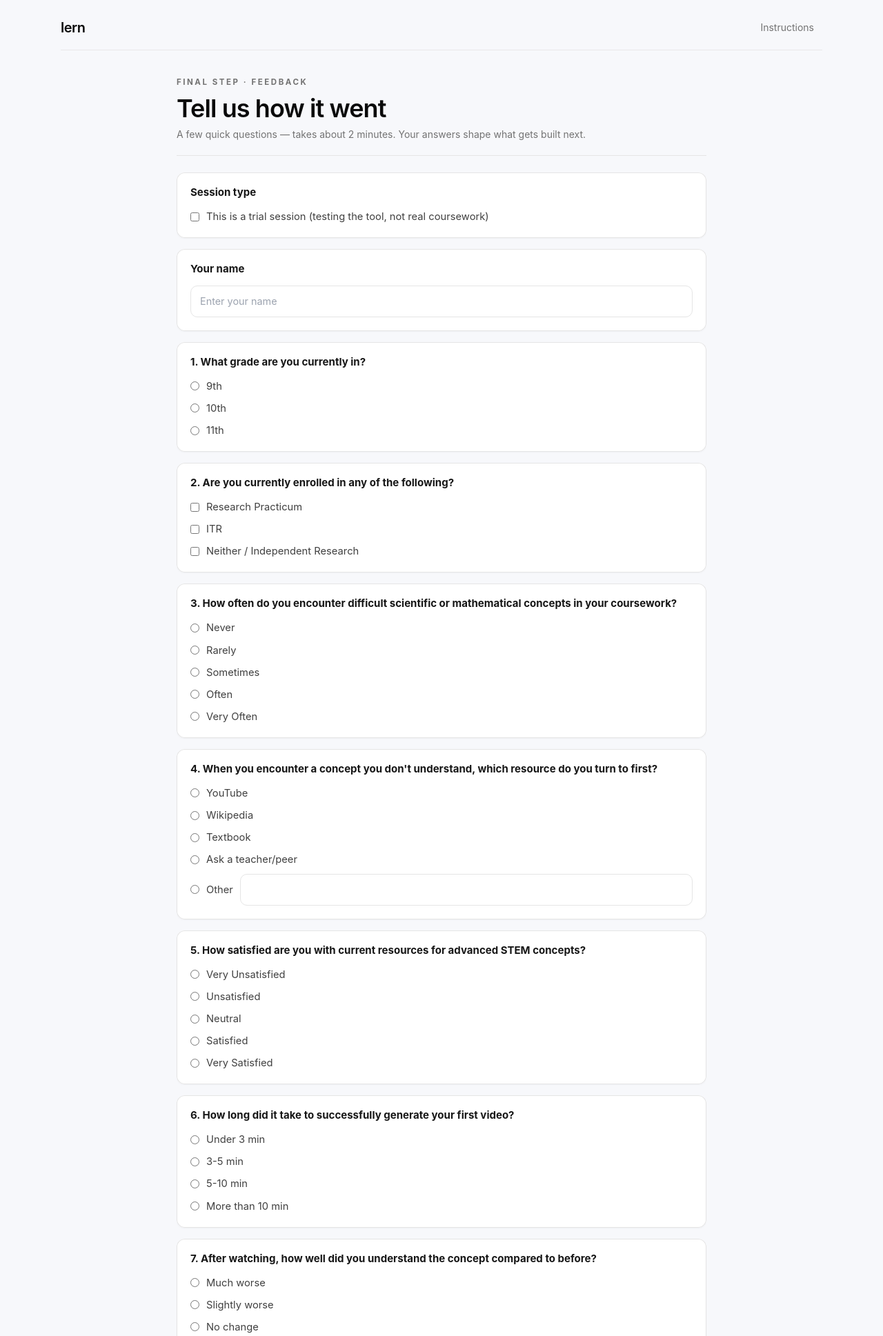
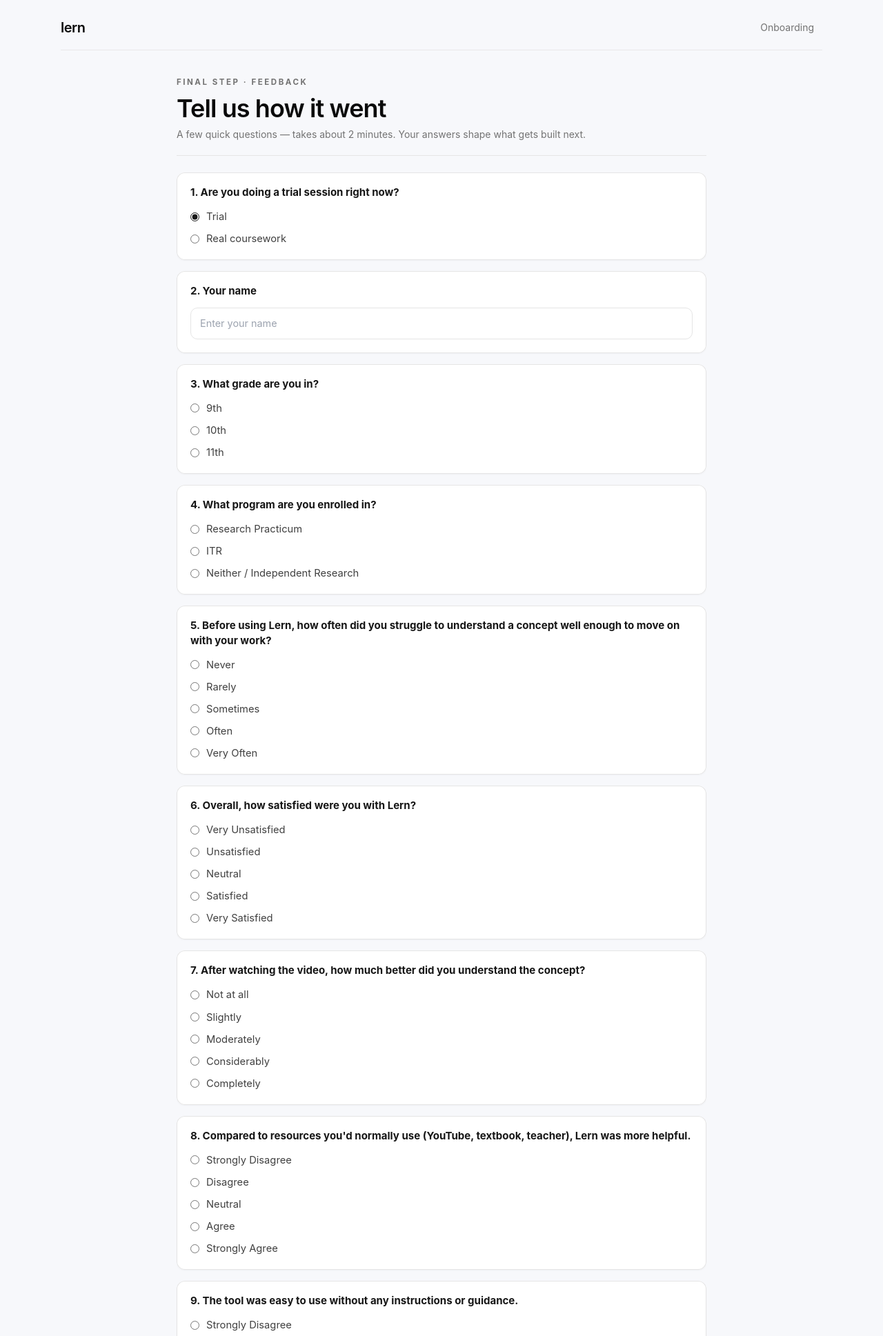
Before and after one commit to niyelhassan/edd, a Flask app: template app/templates/survey.html in a window 1280 px wide. Shown: the top 1937 px of the page at 69% size. Run offline with Flask 3, Linux system fonts and the light colour scheme; the template is opened without the code that fills it, so the values that code supplies are empty; some libraries are stand-ins or nearby versions.

Commit message:
wrap up commit

```diff
--- a/app/routes.py
+++ b/app/routes.py
@@ -47,14 +47,15 @@ RESULTS_CSV_FIELDNAMES = [
     "grade",
     "enrollment",
     "difficulty_frequency",
-    "first_resource",
-    "resource_satisfaction",
-    "first_video_time",
-    "understanding_change",
-    "video_quality",
-    "appropriate_length",
+    "overall_satisfaction",
+    "understanding_improvement",
+    "vs_normal_resources",
     "easy_without_guidance",
-    "use_again",
+    "had_difficulties",
+    "difficulties_detail",
+    "practicality",
+    "fair_price",
+    "recommend_likelihood",
     "improvement",
     "pre_score",
     "pre_percentage",
@@ -743,8 +744,6 @@ def submit_post_quiz(job_id: str):
         return redirect(url_for("main.post_quiz", job_id=job_id))
     post_score = _score_quiz(request.form, quiz)
     update_job(job_id, post_score=post_score)
-    updated_job = get_job(job_id) or {**job, "post_score": post_score}
-    _save_quiz_results_to_csv(job_id, updated_job)
     return redirect(url_for("main.results", job_id=job_id))
 
 
@@ -774,42 +773,21 @@ def submit_survey(job_id: str):
     if job is None:
         abort(404)
 
-    is_trial = "yes" if request.form.get("is_trial") == "on" else "no"
+    is_trial = request.form.get("is_trial", "yes").strip()
     name = request.form.get("name", "").strip()
     grade = request.form.get("grade", "").strip()
-    enrollment = "; ".join(request.form.getlist("enrollment"))
+    enrollment = request.form.get("enrollment", "").strip()
     difficulty_frequency = request.form.get("difficulty_frequency", "").strip()
-    first_resource = request.form.get("first_resource", "").strip()
-    first_resource_other = request.form.get("first_resource_other", "").strip()
-    if first_resource == "Other" and first_resource_other:
-        first_resource = f"Other: {first_resource_other}"
-    resource_satisfaction = request.form.get("resource_satisfaction", "").strip()
-    first_video_time = request.form.get("first_video_time", "").strip()
-    understanding_change = request.form.get("understanding_change", "").strip()
-    video_quality = request.form.get("video_quality", "").strip()
-    appropriate_length = request.form.get("appropriate_length", "").strip()
+    overall_satisfaction = request.form.get("overall_satisfaction", "").strip()
+    understanding_improvement = request.form.get("understanding_improvement", "").strip()
+    vs_normal_resources = request.form.get("vs_normal_resources", "").strip()
     easy_without_guidance = request.form.get("easy_without_guidance", "").strip()
-    use_again = request.form.get("use_again", "").strip()
+    had_difficulties = request.form.get("had_difficulties", "").strip()
+    difficulties_detail = request.form.get("difficulties_detail", "").strip()
+    practicality = request.form.get("practicality", "").strip()
+    fair_price = request.form.get("fair_price", "").strip()
+    recommend_likelihood = request.form.get("recommend_likelihood", "").strip()
     improvement = request.form.get("improvement", "").strip()
-
-    required_values = [
-        name,
-        grade,
-        enrollment,
-        difficulty_frequency,
-        first_resource,
-        resource_satisfaction,
-        first_video_time,
-        understanding_change,
-        video_quality,
-        appropriate_length,
-        easy_without_guidance,
-        use_again,
-        improvement,
-    ]
-    if any(not value for value in required_values) or first_resource == "Other":
-        flash("Please answer every feedback question before submitting.")
-        return redirect(url_for("main.survey", job_id=job_id))
 
     question_count = _quiz_question_count(job)
     pre_score = job.get("pre_score")
@@ -820,14 +798,15 @@ def submit_survey(job_id: str):
         "grade": grade,
         "enrollment": enrollment,
         "difficulty_frequency": difficulty_frequency,
-        "first_resource": first_resource,
-        "resource_satisfaction": resource_satisfaction,
-        "first_video_time": first_video_time,
-        "understanding_change": understanding_change,
-        "video_quality": video_quality,
-        "appropriate_length": appropriate_length,
+        "overall_satisfaction": overall_satisfaction,
+        "understanding_improvement": understanding_improvement,
+        "vs_normal_resources": vs_normal_resources,
         "easy_without_guidance": easy_without_guidance,
-        "use_again": use_again,
+        "had_difficulties": had_difficulties,
+        "difficulties_detail": difficulties_detail,
+        "practicality": practicality,
+        "fair_price": fair_price,
+        "recommend_likelihood": recommend_likelihood,
         "improvement": improvement,
     }
 
--- a/app/static/styles.css
+++ b/app/static/styles.css
@@ -45,7 +45,8 @@ body {
 }
 
 @keyframes pulse-glow {
-  0%, 100% {
+  0%,
+  100% {
     box-shadow: 0 0 0 0 rgba(23, 23, 23, 0.15);
   }
   50% {
@@ -106,9 +107,15 @@ body {
   animation: drift-in 500ms var(--ease-out) both;
 }
 
-.drift-in-delay-1 { animation-delay: 60ms; }
-.drift-in-delay-2 { animation-delay: 120ms; }
-.drift-in-delay-3 { animation-delay: 180ms; }
+.drift-in-delay-1 {
+  animation-delay: 60ms;
+}
+.drift-in-delay-2 {
+  animation-delay: 120ms;
+}
+.drift-in-delay-3 {
+  animation-delay: 180ms;
+}
 
 .field {
   width: 100%;
@@ -158,18 +165,24 @@ body {
 .btn-primary {
   background: rgb(23 23 23);
   color: white;
-  box-shadow: 0 1px 0 rgba(255, 255, 255, 0.08) inset, 0 8px 18px -10px rgba(15, 23, 42, 0.6);
+  box-shadow:
+    0 1px 0 rgba(255, 255, 255, 0.08) inset,
+    0 8px 18px -10px rgba(15, 23, 42, 0.6);
 }
 
 .btn-primary:hover {
   background: rgb(38 38 38);
   transform: translateY(-1px);
-  box-shadow: 0 1px 0 rgba(255, 255, 255, 0.08) inset, 0 12px 24px -10px rgba(15, 23, 42, 0.5);
+  box-shadow:
+    0 1px 0 rgba(255, 255, 255, 0.08) inset,
+    0 12px 24px -10px rgba(15, 23, 42, 0.5);
 }
 
 .btn-primary:active {
   transform: translateY(0) scale(0.97);
-  box-shadow: 0 1px 0 rgba(255, 255, 255, 0.08) inset, 0 4px 8px -4px rgba(15, 23, 42, 0.5);
+  box-shadow:
+    0 1px 0 rgba(255, 255, 255, 0.08) inset,
+    0 4px 8px -4px rgba(15, 23, 42, 0.5);
 }
 
 .btn-secondary {
@@ -211,7 +224,9 @@ body {
 
 .page-shell {
   animation: page-enter 400ms var(--ease-out) both;
-  transition: opacity 200ms ease, transform 200ms ease;
+  transition:
+    opacity 200ms ease,
+    transform 200ms ease;
 }
 
 .page-shell-leaving {
@@ -310,7 +325,11 @@ body {
   pointer-events: none;
   background:
     radial-gradient(60% 50% at 80% 0%, rgba(10, 10, 10, 0.07), transparent 70%),
-    radial-gradient(50% 50% at 0% 100%, rgba(10, 10, 10, 0.055), transparent 65%);
+    radial-gradient(
+      50% 50% at 0% 100%,
+      rgba(10, 10, 10, 0.055),
+      transparent 65%
+    );
 }
 
 /* Stagger entrance for slide content */
@@ -375,7 +394,6 @@ body {
   display: flex;
   flex-direction: column;
   width: 100%;
-  min-height: min(540px, 60vh);
   border-radius: 20px;
   background: white;
   border: 1px solid rgb(220 220 220);
@@ -412,19 +430,20 @@ body {
   display: grid;
   place-items: center;
   padding: 0;
-}
-
-.demo-window-placeholder {
-  display: grid;
-  place-items: center;
+  aspect-ratio: 4 /3;
+  flex: 0 0 auto;
+}
+
+.demo-window-video {
   width: 100%;
   height: 100%;
-}
-
-.demo-window-placeholder span {
-  font-size: 0.95rem;
-  font-weight: 600;
-  color: rgb(115 115 115);
+  display: block;
+  object-fit: cover;
+  background: rgb(10 10 10);
+}
+
+.demo-window-video::-webkit-media-controls {
+  display: none !important;
 }
 
 /* Slide 1 — hero glyph */
@@ -639,8 +658,16 @@ body {
   position: absolute;
   inset: 0;
   background:
-    radial-gradient(ellipse at 30% 30%, rgba(255, 255, 255, 0.08), transparent 50%),
-    radial-gradient(ellipse at 70% 70%, rgba(255, 255, 255, 0.06), transparent 50%),
+    radial-gradient(
+      ellipse at 30% 30%,
+      rgba(255, 255, 255, 0.08),
+      transparent 50%
+    ),
+    radial-gradient(
+      ellipse at 70% 70%,
+      rgba(255, 255, 255, 0.06),
+      transparent 50%
+    ),
     rgb(10 10 10);
 }
 .demo-player-canvas svg {
@@ -1250,7 +1277,9 @@ body {
   font-size: 0.78rem;
   font-weight: 750;
   backdrop-filter: blur(12px);
-  transition: background 160ms ease, border-color 160ms ease;
+  transition:
+    background 160ms ease,
+    border-color 160ms ease;
 }
 
 .chapter-toggle:hover,
@@ -1278,7 +1307,9 @@ body {
   pointer-events: none;
   transform: translateY(-6px) scale(0.98);
   transform-origin: top right;
-  transition: opacity 180ms ease, transform 180ms ease;
+  transition:
+    opacity 180ms ease,
+    transform 180ms ease;
   backdrop-filter: blur(18px);
 }
 
@@ -1308,7 +1339,9 @@ body {
   background: transparent;
   padding: 8px;
   text-align: left;
-  transition: background 160ms ease, color 160ms ease;
+  transition:
+    background 160ms ease,
+    color 160ms ease;
 }
 
 .chapter-item:not(:disabled) {
--- a/app/templates/base.html
+++ b/app/templates/base.html
@@ -31,7 +31,7 @@
           <a
             href="{{ url_for('main.hello') }}"
             class="rounded-md px-3 py-1.5 text-neutral-500 transition hover:bg-neutral-100 hover:text-neutral-950"
-            >Instructions</a
+            >Onboarding</a
           >
         </nav>
       </header>
@@ -47,17 +47,27 @@
         {% endfor %}
       </section>
       {% endif %} {% endwith %}
-      <main class="page-shell space-y-6">{% block content %}{% endblock %}</main>
+      <main class="page-shell space-y-6">
+        {% block content %}{% endblock %}
+      </main>
     </div>
     <script>
       (() => {
         const shell = document.querySelector(".page-shell");
-        if (!shell || window.matchMedia("(prefers-reduced-motion: reduce)").matches) return;
+        if (
+          !shell ||
+          window.matchMedia("(prefers-reduced-motion: reduce)").matches
+        )
+          return;
         document.addEventListener("click", (event) => {
           const link = event.target.closest("a[href]");
           if (!link || link.target || link.hasAttribute("download")) return;
           const url = new URL(link.href, window.location.href);
-          if (url.origin !== window.location.origin || url.pathname === window.location.pathname && url.hash) return;
+          if (
+            url.origin !== window.location.origin ||
+            (url.pathname === window.location.pathname && url.hash)
+          )
+            return;
           shell.classList.add("page-shell-leaving");
         });
       })();
--- a/app/templates/survey.html
+++ b/app/templates/survey.html
@@ -10,212 +10,103 @@
     </p>
   </div>
 
+  <div id="validation-error" class="hidden rounded-lg border border-red-200 bg-red-50 px-4 py-3 text-sm text-red-800">
+    Please answer every question before submitting.
+  </div>
+
   <form
+    id="survey-form"
     method="post"
     action="{{ url_for('main.submit_survey', job_id=job.id) }}"
     class="survey-form"
+    novalidate
   >
     <fieldset>
-      <legend>Session type</legend>
-      <label>
-        <input type="checkbox" name="is_trial" />
-        This is a trial session (testing the tool, not real coursework)
-      </label>
+      <legend>1. Are you doing a trial session right now?</legend>
+      <label><input type="radio" name="is_trial" value="yes" checked /> Trial</label>
+      <label><input type="radio" name="is_trial" value="no" /> Real coursework</label>
     </fieldset>
 
     <fieldset>
-      <legend>Your name</legend>
-      <label
-        ><input
-          type="text"
-          name="name"
-          class="field"
-          required
-          placeholder="Enter your name"
-      /></label>
+      <legend>2. Your name</legend>
+      <label><input type="text" name="name" class="field" placeholder="Enter your name" /></label>
     </fieldset>
 
     <fieldset>
-      <legend>1. What grade are you currently in?</legend>
-      <label
-        ><input type="radio" name="grade" value="9th" required /> 9th</label
-      >
+      <legend>3. What grade are you in?</legend>
+      <label><input type="radio" name="grade" value="9th" /> 9th</label>
       <label><input type="radio" name="grade" value="10th" /> 10th</label>
       <label><input type="radio" name="grade" value="11th" /> 11th</label>
     </fieldset>
 
     <fieldset>
-      <legend>2. Are you currently enrolled in any of the following?</legend>
-      <label
-        ><input type="checkbox" name="enrollment" value="Research Practicum" required />
-        Research Practicum</label
-      >
-      <label><input type="checkbox" name="enrollment" value="ITR" /> ITR</label>
-      <label
-        ><input
-          type="checkbox"
-          name="enrollment"
-          value="Neither / Independent Research"
-        />
-        Neither / Independent Research</label
-      >
+      <legend>4. What program are you enrolled in?</legend>
+      <label><input type="radio" name="enrollment" value="Research Practicum" /> Research Practicum</label>
+      <label><input type="radio" name="enrollment" value="ITR" /> ITR</label>
+      <label><input type="radio" name="enrollment" value="Neither / Independent Research" /> Neither / Independent Research</label>
     </fieldset>
 
-    {% set frequency = ["Never", "Rarely", "Sometimes", "Often", "Very Often"]
-    %} {% set satisfaction = ["Very Unsatisfied", "Unsatisfied", "Neutral",
-    "Satisfied", "Very Satisfied"] %} {% set time_options = ["Under 3 min", "3-5
-    min", "5-10 min", "More than 10 min"] %} {% set better_options = ["Much
-    worse", "Slightly worse", "No change", "Slightly better", "Much better"] %}
-    {% set quality = ["Very Poor", "Poor", "Neutral", "Good", "Excellent"] %} {%
-    set agreement = ["Strongly Disagree", "Disagree", "Neutral", "Agree",
-    "Strongly Agree"] %} {% set likelihood = ["Very Unlikely", "Unlikely",
-    "Neutral", "Likely", "Very Likely"] %}
+    {% set frequency = ["Never", "Rarely", "Sometimes", "Often", "Very Often"] %}
+    {% set satisfaction = ["Very Unsatisfied", "Unsatisfied", "Neutral", "Satisfied", "Very Satisfied"] %}
+    {% set improvement_scale = ["Not at all", "Slightly", "Moderately", "Considerably", "Completely"] %}
+    {% set agreement = ["Strongly Disagree", "Disagree", "Neutral", "Agree", "Strongly Agree"] %}
+    {% set practicality_scale = ["Not practical", "Slightly practical", "Somewhat practical", "Practical", "Very practical"] %}
+    {% set likelihood = ["Very Unlikely", "Unlikely", "Neutral", "Likely", "Very Likely"] %}
 
     <fieldset>
-      <legend>
-        3. How often do you encounter difficult scientific or mathematical
-        concepts in your coursework?
-      </legend>
-      {% for option in frequency %}<label
-        ><input
-          type="radio"
-          name="difficulty_frequency"
-          value="{{ option }}"
-          required
-        />
-        {{ option }}</label
-      >{% endfor %}
+      <legend>5. Before using Lern, how often did you struggle to understand a concept well enough to move on with your work?</legend>
+      {% for option in frequency %}<label><input type="radio" name="difficulty_frequency" value="{{ option }}" /> {{ option }}</label>{% endfor %}
     </fieldset>
 
     <fieldset>
-      <legend>
-        4. When you encounter a concept you don't understand, which resource do
-        you turn to first?
-      </legend>
-      {% for option in ["YouTube", "Wikipedia", "Textbook", "Ask a
-      teacher/peer"] %}<label
-        ><input
-          type="radio"
-          name="first_resource"
-          value="{{ option }}"
-          required
-        />
-        {{ option }}</label
-      >{% endfor %}
-      <label class="other-field"
-        ><input type="radio" name="first_resource" value="Other" /> Other
-        <input
-          type="text"
-          name="first_resource_other"
-          class="field"
-          aria-label="Other resource"
-      /></label>
+      <legend>6. Overall, how satisfied were you with Lern?</legend>
+      {% for option in satisfaction %}<label><input type="radio" name="overall_satisfaction" value="{{ option }}" /> {{ option }}</label>{% endfor %}
     </fieldset>
 
     <fieldset>
-      <legend>
-        5. How satisfied are you with current resources for advanced STEM
-        concepts?
-      </legend>
-      {% for option in satisfaction %}<label
-        ><input
-          type="radio"
-          name="resource_satisfaction"
-          value="{{ option }}"
-          required
-        />
-        {{ option }}</label
-      >{% endfor %}
+      <legend>7. After watching the video, how much better did you understand the concept?</legend>
+      {% for option in improvement_scale %}<label><input type="radio" name="understanding_improvement" value="{{ option }}" /> {{ option }}</label>{% endfor %}
     </fieldset>
 
     <fieldset>
-      <legend>
-        6. How long did it take to successfully generate your first video?
-      </legend>
-      {% for option in time_options %}<label
-        ><input
-          type="radio"
-          name="first_video_time"
-          value="{{ option }}"
-          required
-        />
-        {{ option }}</label
-      >{% endfor %}
+      <legend>8. Compared to resources you'd normally use (YouTube, textbook, teacher), Lern was more helpful.</legend>
+      {% for option in agreement %}<label><input type="radio" name="vs_normal_resources" value="{{ option }}" /> {{ option }}</label>{% endfor %}
     </fieldset>
 
     <fieldset>
-      <legend>
-        7. After watching, how well did you understand the concept compared to
-        before?
-      </legend>
-      {% for option in better_options %}<label
-        ><input
-          type="radio"
-          name="understanding_change"
-          value="{{ option }}"
-          required
-        />
-        {{ option }}</label
-      >{% endfor %}
+      <legend>9. The tool was easy to use without any instructions or guidance.</legend>
+      {% for option in agreement %}<label><input type="radio" name="easy_without_guidance" value="{{ option }}" /> {{ option }}</label>{% endfor %}
     </fieldset>
 
     <fieldset>
-      <legend>
-        8. How would you rate the quality and clarity of the video?
-      </legend>
-      {% for option in quality %}<label
-        ><input
-          type="radio"
-          name="video_quality"
-          value="{{ option }}"
-          required
-        />
-        {{ option }}</label
-      >{% endfor %}
+      <legend>10. Did you run into any problems or confusing steps while using Lern?</legend>
+      <label><input type="radio" name="had_difficulties" value="Yes" /> Yes</label>
+      <label><input type="radio" name="had_difficulties" value="No" /> No</label>
+      <label id="difficulties-detail-label" class="block" style="display:none">
+        Please describe what went wrong:
+        <textarea name="difficulties_detail" rows="3" class="field" aria-label="Difficulties description"></textarea>
+      </label>
     </fieldset>
 
     <fieldset>
-      <legend>
-        9. The video was an appropriate length for explaining the concept.
-      </legend>
-      {% for option in agreement %}<label
-        ><input
-          type="radio"
-          name="appropriate_length"
-          value="{{ option }}"
-          required
-        />
-        {{ option }}</label
-      >{% endfor %}
+      <legend>11. How practical is Lern for your regular coursework — could you realistically use it on your own?</legend>
+      {% for option in practicality_scale %}<label><input type="radio" name="practicality" value="{{ option }}" /> {{ option }}</label>{% endfor %}
     </fieldset>
 
     <fieldset>
-      <legend>
-        10. The tool was easy to use without guidance or instruction.
-      </legend>
-      {% for option in agreement %}<label
-        ><input
-          type="radio"
-          name="easy_without_guidance"
-          value="{{ option }}"
-          required
-        />
-        {{ option }}</label
-      >{% endfor %}
+      <legend>12. If Lern were a paid subscription, what monthly price would feel fair?</legend>
+      {% for option in ["Free only", "$1–$5", "$6–$15", "$16–$30", "$30+"] %}<label><input type="radio" name="fair_price" value="{{ option }}" /> {{ option }}</label>{% endfor %}
     </fieldset>
 
     <fieldset>
-      <legend>11. How likely are you to use this tool again?</legend>
-      {% for option in likelihood %}<label
-        ><input type="radio" name="use_again" value="{{ option }}" required />
-        {{ option }}</label
-      >{% endfor %}
+      <legend>13. How likely are you to recommend Lern to a classmate?</legend>
+      {% for option in likelihood %}<label><input type="radio" name="recommend_likelihood" value="{{ option }}" /> {{ option }}</label>{% endfor %}
     </fieldset>
 
     <fieldset>
-      <legend>12. What is one thing you would change or improve?</legend>
+      <legend>14. What one change would make Lern significantly more useful to you?</legend>
       <label class="block">
-        <textarea name="improvement" rows="5" class="field" required></textarea>
+        <textarea name="improvement" rows="5" class="field"></textarea>
       </label>
     </fieldset>
 
@@ -223,34 +114,39 @@
       <a href="{{ url_for('main.results', job_id=job.id) }}" class="text-sm text-neutral-500 hover:text-neutral-950">
         ← Back to results
       </a>
-      <button class="btn-primary">Submit feedback →</button>
+      <button type="submit" class="btn-primary">Submit feedback →</button>
     </div>
   </form>
 </section>
 <script>
-  (function () {
-    const enrollment = Array.from(document.querySelectorAll('input[name="enrollment"]'));
-    if (!enrollment.length) return;
-    function syncEnrollmentRequired() {
-      const hasSelection = enrollment.some((input) => input.checked);
-      enrollment.forEach((input) => {
-        input.required = !hasSelection;
-      });
+  const difficultiesRadios = document.querySelectorAll('input[name="had_difficulties"]');
+  const difficultiesDetail = document.getElementById("difficulties-detail-label");
+  function syncDifficulties() {
+    const yes = document.querySelector('input[name="had_difficulties"][value="Yes"]')?.checked;
+    difficultiesDetail.style.display = yes ? "block" : "none";
+  }
+  difficultiesRadios.forEach((r) => r.addEventListener("change", syncDifficulties));
+
+  document.getElementById("survey-form").addEventListener("submit", function (e) {
+    const radioFields = [
+      "grade", "enrollment", "difficulty_frequency", "overall_satisfaction",
+      "understanding_improvement", "vs_normal_resources", "easy_without_guidance",
+      "had_difficulties", "practicality", "fair_price", "recommend_likelihood",
+    ];
+    const allRadiosFilled = radioFields.every(
+      (f) => document.querySelector(`input[name="${f}"]:checked`)
+    );
+    const nameFilled = document.querySelector('input[name="name"]')?.value.trim();
+    const improvementFilled = document.querySelector('textarea[name="improvement"]')?.value.trim();
+    const yesChecked = document.querySelector('input[name="had_difficulties"][value="Yes"]')?.checked;
+    const detailFilled = !yesChecked || document.querySelector('textarea[name="difficulties_detail"]')?.value.trim();
+
+    if (!allRadiosFilled || !nameFilled || !improvementFilled || !detailFilled) {
+      e.preventDefault();
+      const banner = document.getElementById("validation-error");
+      banner.classList.remove("hidden");
+      banner.scrollIntoView({ behavior: "smooth", block: "center" });
     }
-    enrollment.forEach((input) => input.addEventListener("change", syncEnrollmentRequired));
-    syncEnrollmentRequired();
-  })();
-
-  (function () {
-    const otherRadio = document.querySelector('input[name="first_resource"][value="Other"]');
-    const otherText = document.querySelector('input[name="first_resource_other"]');
-    if (!otherRadio || !otherText) return;
-    const radios = Array.from(document.querySelectorAll('input[name="first_resource"]'));
-    function syncOtherRequired() {
-      otherText.required = otherRadio.checked;
-    }
-    radios.forEach((input) => input.addEventListener("change", syncOtherRequired));
-    syncOtherRequired();
-  })();
+  });
 </script>
 {% endblock %}
--- a/app/templates/thanks.html
+++ b/app/templates/thanks.html
@@ -1,5 +1,5 @@
 {% extends "base.html" %} {% block site_header %}{% endblock %} {% block content %}
-<section class="grid min-h-[70vh] place-items-center">
+<section class="grid min-h-[calc(100vh-3rem)] place-items-center">
   <div class="max-w-md text-center">
     <div
       class="results-celebration mx-auto mb-5 grid h-14 w-14 place-items-center rounded-full bg-emerald-100 text-emerald-700"
@@ -27,7 +27,7 @@
       Your quiz results and feedback were saved. You can generate another lesson anytime.
     </p>
     <div class="mt-6 flex flex-wrap justify-center gap-3">
-      <a href="{{ url_for('main.home') }}" class="btn-primary">New lesson</a>
+      <a href="{{ url_for('main.home') }}" class="btn-primary">Return home</a>
     </div>
   </div>
 </section>
```
Also changed, not shown: app/templates/onboarding.html (+143 -37 lines), app/templates/video.html (+33 -9 lines), old_results.csv (added, +14 -0 lines), results.csv (+12 -13 lines), 1 other file.
